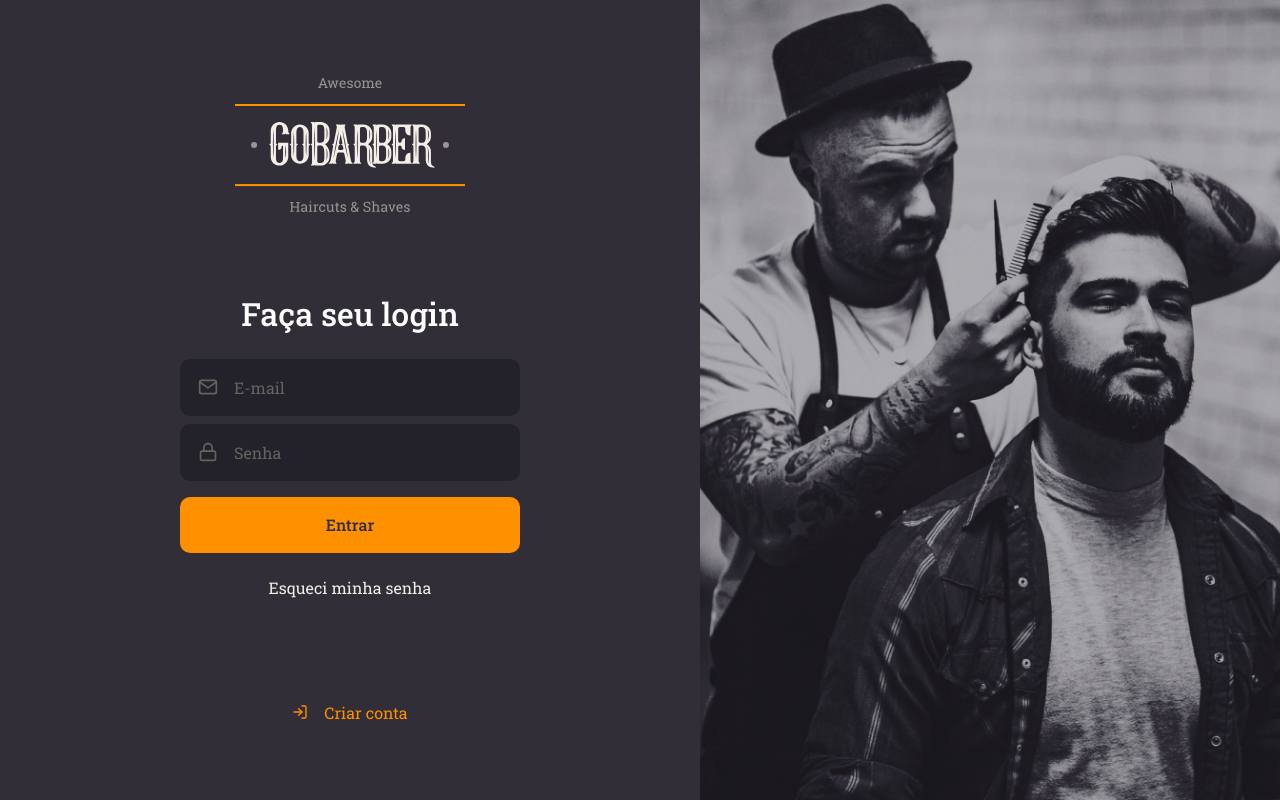
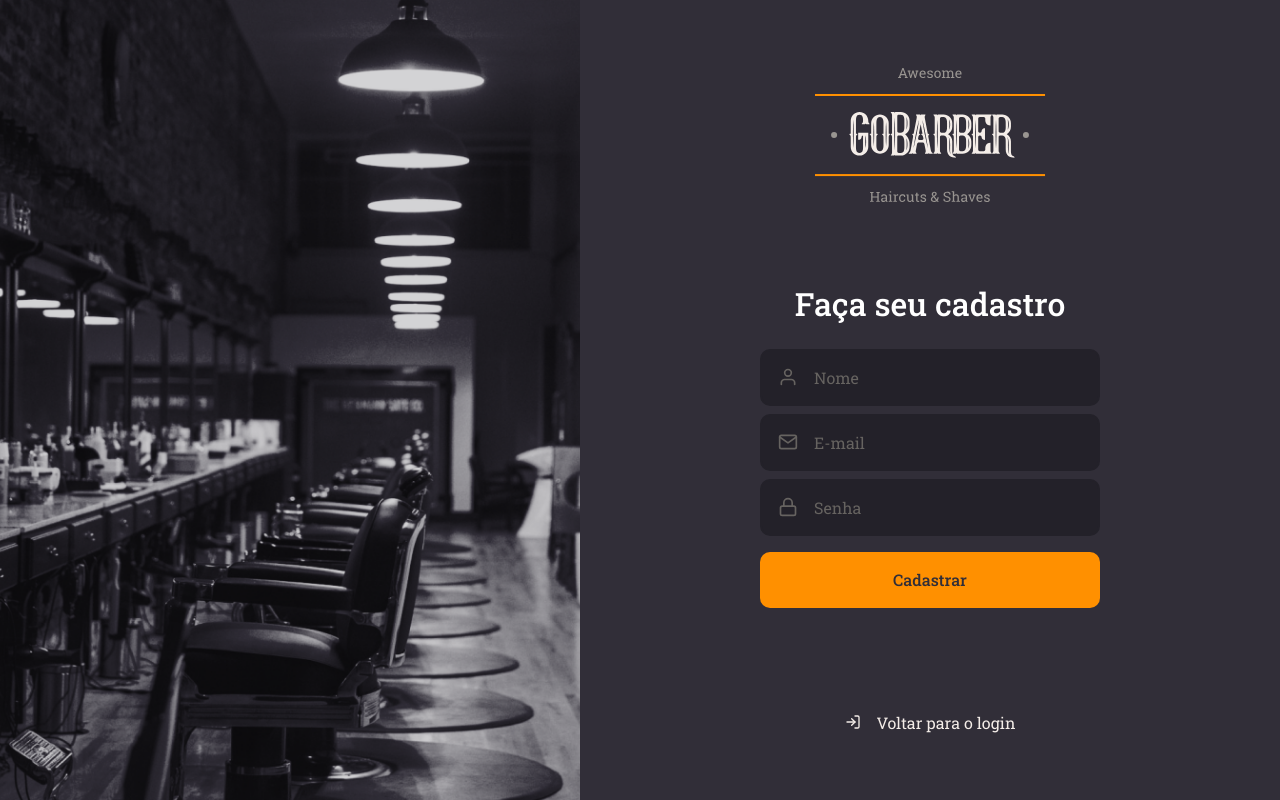
Before and after one commit to jaimelay/gobarber, a React (Create React App) app in the folder web/: page / in a window 1280 px wide. Built offline with nearby package versions, Linux system fonts and the light colour scheme.

Commit message:
feat: add page signup structure

```diff
--- a/web/src/App.tsx
+++ b/web/src/App.tsx
@@ -1,11 +1,13 @@
 import React from 'react';
 
 import SignIn from './pages/SignIn';
+import SignUp from './pages/SignUp';
 import GlobalStyle from './styles/global';
 
 const App: React.FC = () => (
   <>
-    <SignIn />
+    {/* <SignIn /> */}
+    <SignUp />
     <GlobalStyle />
   </>
 );
--- /dev/null
+++ b/web/src/pages/SignUp/index.tsx
@@ -0,0 +1,40 @@
+import React from 'react';
+import { FiLogIn, FiMail, FiUser, FiLock } from 'react-icons/fi';
+
+import logoImg from '../../assets/logo.svg';
+
+import Input from '../../components/Input';
+import Button from '../../components/Button';
+
+import { Container, Content, Background } from './styles';
+
+const SignUp: React.FC = () => (
+  <Container>
+    <Background />
+    <Content>
+      <img src={logoImg} alt="GoBarber" />
+
+      <form>
+        <h1>Faça seu cadastro</h1>
+
+        <Input name="name" icon={FiUser} placeholder="Nome" />
+        <Input name="email" icon={FiMail} placeholder="E-mail" />
+        <Input
+          name="password"
+          icon={FiLock}
+          type="password"
+          placeholder="Senha"
+        />
+
+        <Button type="submit">Cadastrar</Button>
+      </form>
+
+      <a href="login">
+        <FiLogIn />
+        Voltar para o login
+      </a>
+    </Content>
+  </Container>
+);
+
+export default SignUp;
```
Also changed, not shown: web/src/assets/sign-up-background.png (added).
